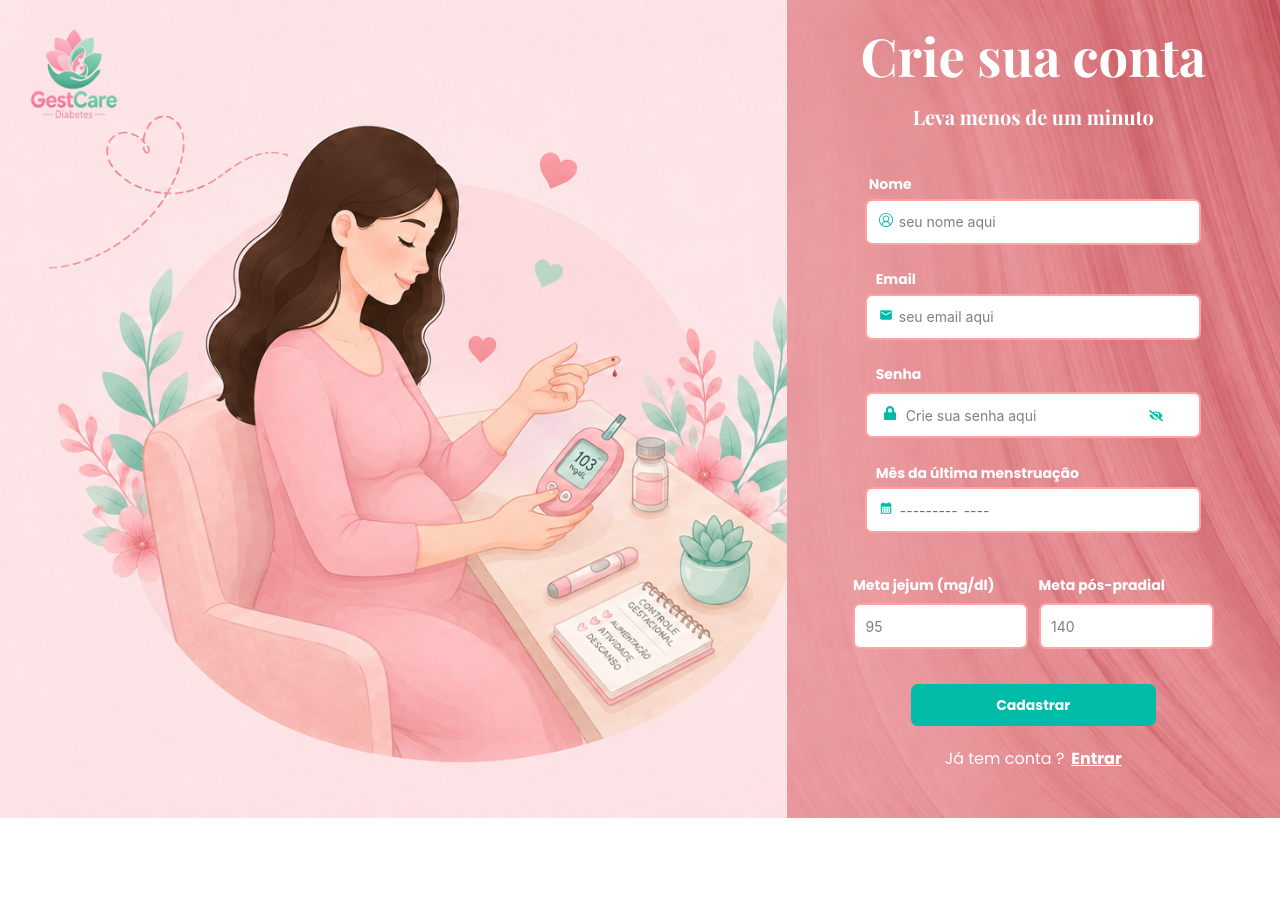
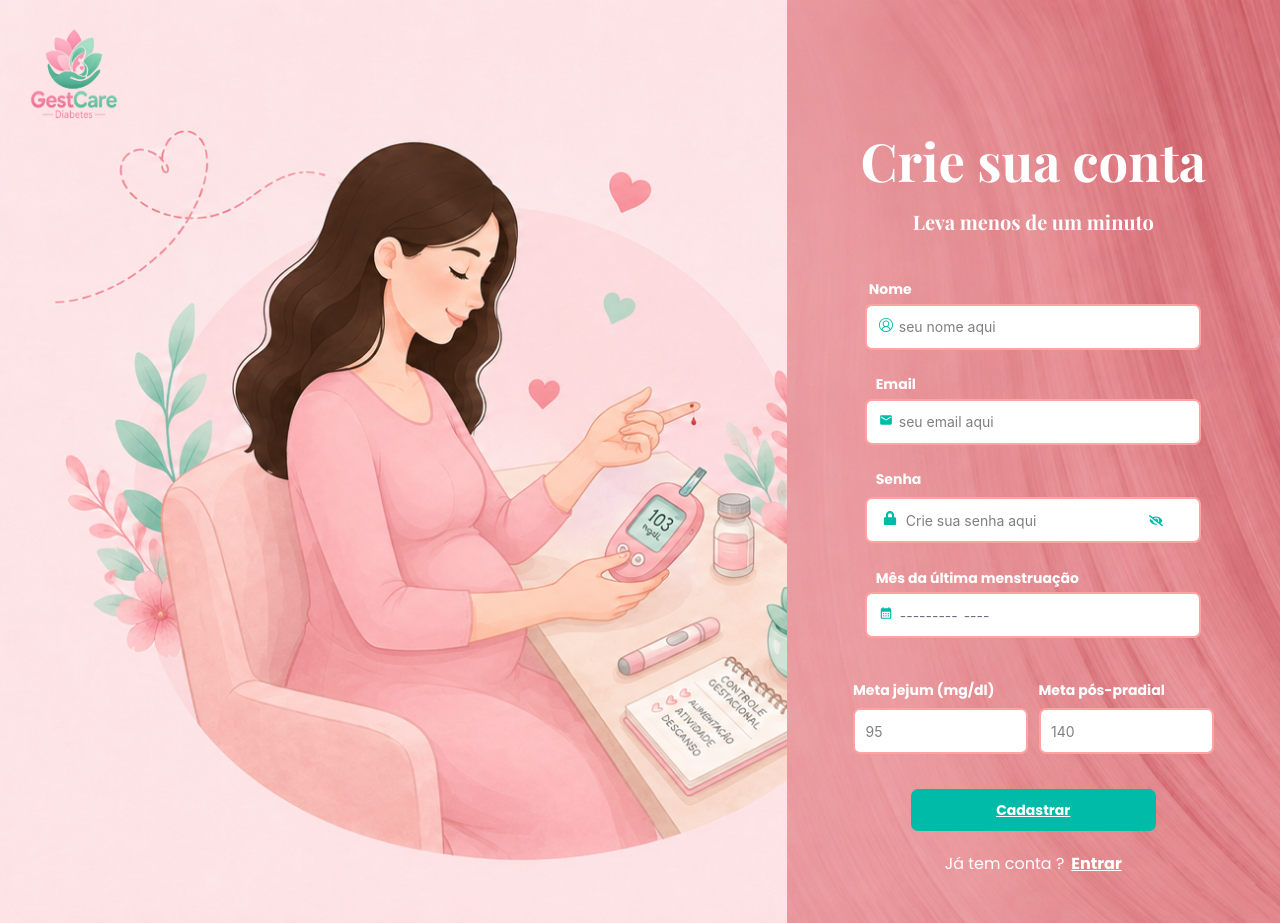
Before and after one commit to Alef-A-Santos/Gestcare, a React (Vite) app in the folder src/frontend/: page /Cadastro in a window 1280 px wide. Before the commit the page ends 818 px from the top, so only its background shows below. Built offline with nearby package versions, Linux system fonts and the light colour scheme.

Commit message:
Acertdando as rotas

```diff
--- a/src/frontend/src/App.jsx
+++ b/src/frontend/src/App.jsx
@@ -7,7 +7,6 @@ function App() {
       <Routes>
         <Route path= "/" element={<Login/>}/>
         <Route path= "/Cadastro" element={<Cadastro/>}/>
-        <Route path= "/Cadastro" element={<Cadastro/>}/>
       </Routes>
   )
 }
--- a/src/frontend/src/components/BotaoCadastro.jsx
+++ b/src/frontend/src/components/BotaoCadastro.jsx
@@ -1,7 +1,7 @@
-function Botao ({nome, className, clickHandler, tipoDado}){
+function Botao ({nome, className, clickHandler, tipoDado,Component}){
     return(
         <div className="flex justify-center items-center">
-            <button className={className} onClick={clickHandler} type={tipoDado}>{nome}</button>
+            <button className={className} onClick={clickHandler} type={tipoDado}>{nome}{Component}</button>
         </div>
     )
 }
--- a/src/frontend/src/components/InputsCadastro.jsx
+++ b/src/frontend/src/components/InputsCadastro.jsx
@@ -51,7 +51,7 @@ const [
          tipoDado={isSenha ? "text" : "password"}
           placeName="Crie sua senha aqui"
           icone={<FaLock className="absolute  text-teal-500 m-5" />}
-          icone2={ <Botao nome={ isSenha ? <IoEyeSharp/>:<FaEyeSlash />} className={"cursor-pointer text-teal-500 absolute right-10 top-2/4 -translate-y-6/10 m-1"} clickHandler={()=> setIsSenha (!isSenha)} />}
+          icone2={ <Botao nome={ isSenha ? <IoEyeSharp/>:<FaEyeSlash />} className={"cursor-pointer text-teal-500 absolute right-10 top-2/4 -translate-y-6/10 m-1"} clickHandler={()=> setIsSenha (!isSenha)} tipoDado="button"/>}
          className="border-2 p-3 text-start rounded-lg bg-white border-red-300 w-full sm:w-96 outline-none focus:border-red-400 focus:border-2 text-grey-300  pl-11 pr-6"
         />
        </div>
--- a/src/frontend/src/pages/Cadastro.jsx
+++ b/src/frontend/src/pages/Cadastro.jsx
@@ -13,7 +13,7 @@ function Cadastro() {
   return (
     <div>
       <div>
-        <div className="min-h-screen flex flex-col md:flex-row relative overflow-x-hidden">
+        <div className="min-h-screen w-full  flex flex-col md:flex-row relative overflow-x-hidden">
           {/* LADO ESQUERDO */}
           <div className="flex w-20 h-20  absolute m-7 md:w-full ">
             <Logo img="src\assets\logos\logo_rosa.png" alt="Logo" />
@@ -31,7 +31,7 @@ function Cadastro() {
             className="w-full lg:w-2/5  min-h-screen flex items-center justify-center flex-col px-6 sm:px-8 bg-cover"
             style={{ backgroundImage: `url("${fundoForm}")` }}
           >
-            <form action="#" method="post">
+            <form  className="mt-30" action="#" method="post">
               <div className="w-full flex flex-col gap-4 justify-center items-center mb-5 px-8 min-h-screen">
               <h2 className="font-playfair text-center text-6xl font-bold text-white ">
                 Crie sua conta
@@ -55,8 +55,9 @@ function Cadastro() {
                 className="font-poppins  text-center bg-teal-500 hover:bg-teal-600 font-bold text-white
              rounded-lg py-3 m-2 w-full sm:w-100 md:w-70 transition duration-300 px-10 mt-3 cursor-pointer"
               tipoDado="submit"
-                nome="Cadastrar"
-              />
+                Component={<Link className="underline text-white" to="/Verificacao">Cadastrar</Link> }
+                />
+
 
               <div className="text-center font-poppins w-full flex justify-center items-center gap-2 text-[16px]">
 
```
